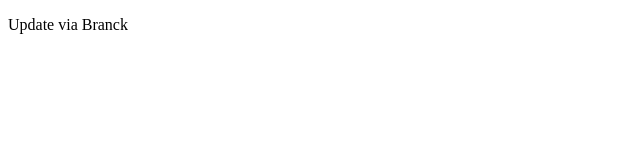
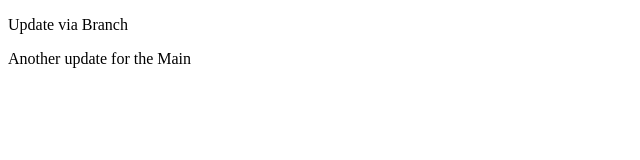
Before and after one commit to lauren-briggs/webdevawesometeam, a plain HTML site: page index.html in a window 1280 px wide. Shown: the whole page, without its empty margins (0-640 px from the left). Drawn offline with Linux system fonts and the light colour scheme.

Commit message:
Another p tag

```diff
--- a/index.html
+++ b/index.html
@@ -10,7 +10,10 @@
 
 <body>
 
-  <p>Update via Branck</p>
+  <p>Update via Branch</p>
+
+  <P>Another update for the Main</P>
+
 </body>
 
 </html>
```
